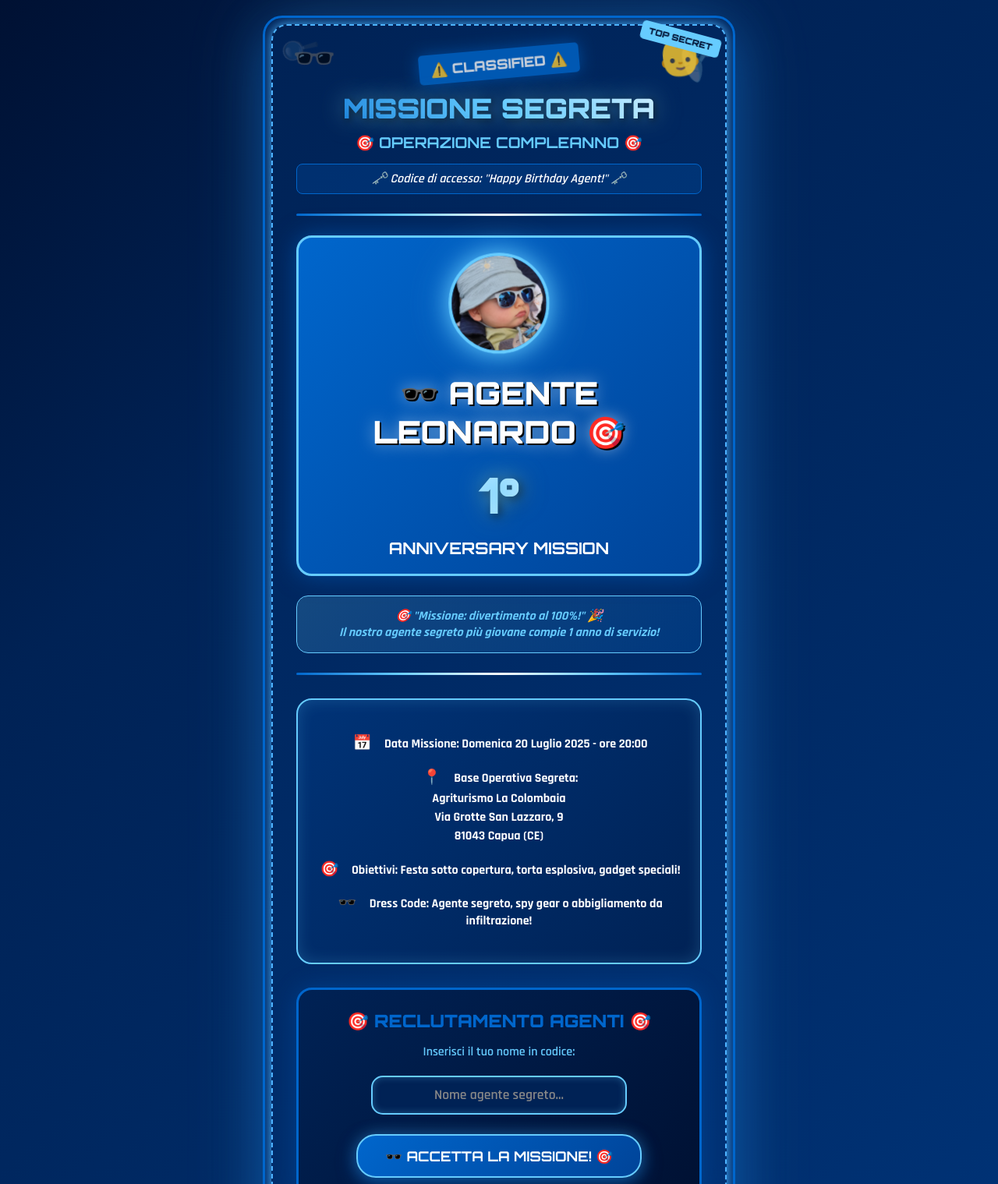
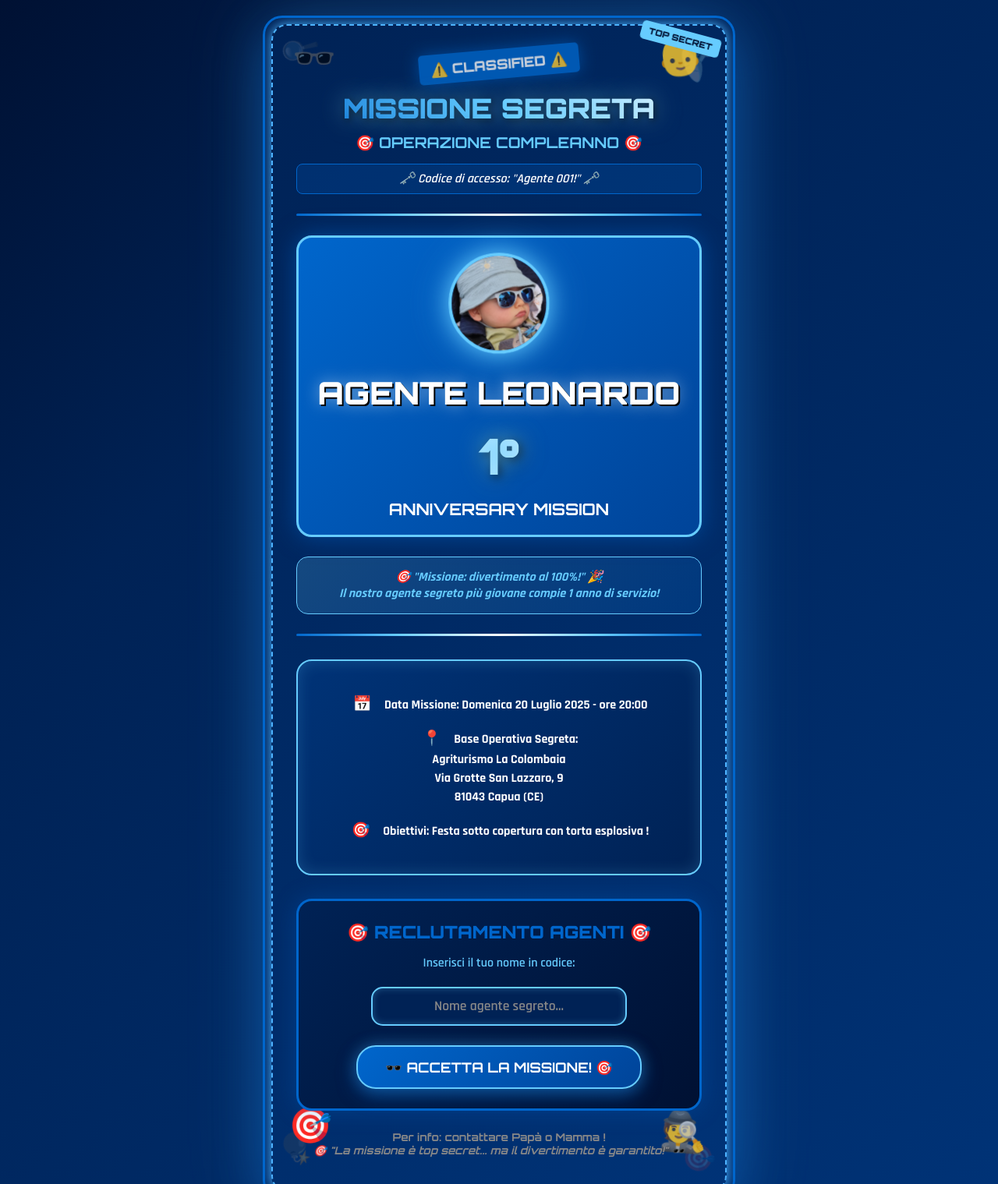
Before and after one commit to ngsFC/BabyBoss, a plain HTML site: page index.html in a window 1280 px wide. Shown: the top 1519 px of the page at 78% size. Drawn offline with Linux system fonts and the light colour scheme.

Commit message:
Update index.html

```diff
--- a/index.html
+++ b/index.html
@@ -397,7 +397,7 @@
             <div class="classified-stamp">⚠️ CLASSIFIED ⚠️</div>
             <h1 class="mission-title">MISSIONE SEGRETA</h1>
             <p class="subtitle">🎯 OPERAZIONE COMPLEANNO 🎯</p>
-            <div class="code-phrase">🗝️ Codice di accesso: "Happy Birthday Agent!" 🗝️</div>
+            <div class="code-phrase">🗝️ Codice di accesso: "Agente 001!" 🗝️</div>
         </div>
 
         <div class="tech-line"></div>
@@ -414,7 +414,7 @@
                     animation: agent-glow 3s ease-in-out infinite alternate;
                 ">
             </div>
-            <div class="agent-name">🕶️ AGENTE LEONARDO 🎯</div>
+            <div class="agent-name"> AGENTE LEONARDO </div>
             <div class="age">1°</div>
             <p class="mission-text">ANNIVERSARY MISSION</p>
         </div>
@@ -442,12 +442,7 @@
 
             <div class="briefing-item">
                 <span class="icon">🎯</span>
-                <strong>Obiettivi:</strong> Festa sotto copertura, torta esplosiva, gadget speciali!
-            </div>
-
-            <div class="briefing-item">
-                <span class="icon">🕶️</span>
-                <strong>Dress Code:</strong> Agente segreto, spy gear o abbigliamento da infiltrazione!
+                <strong>Obiettivi:</strong> Festa sotto copertura con torta esplosiva !
             </div>
         </div>
 
@@ -465,7 +460,7 @@
         </div>
 
         <p class="footer-warning">
-            Per info classificate: [inserire contatto]<br>
+            Per info: contattare Papà o Mamma !<br>
             <em>🎯 "La missione è top secret... ma il divertimento è garantito!" 🕶️</em>
         </p>
     </div>
```
